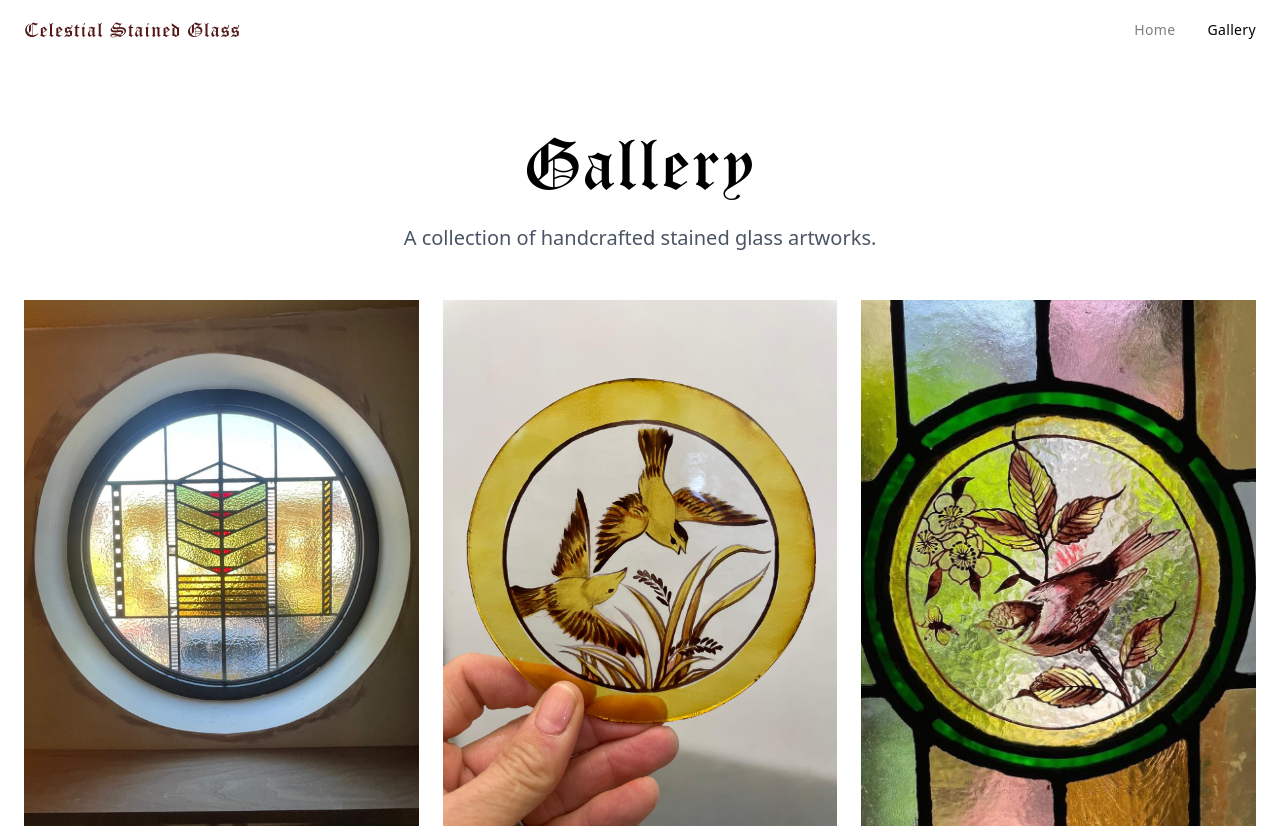
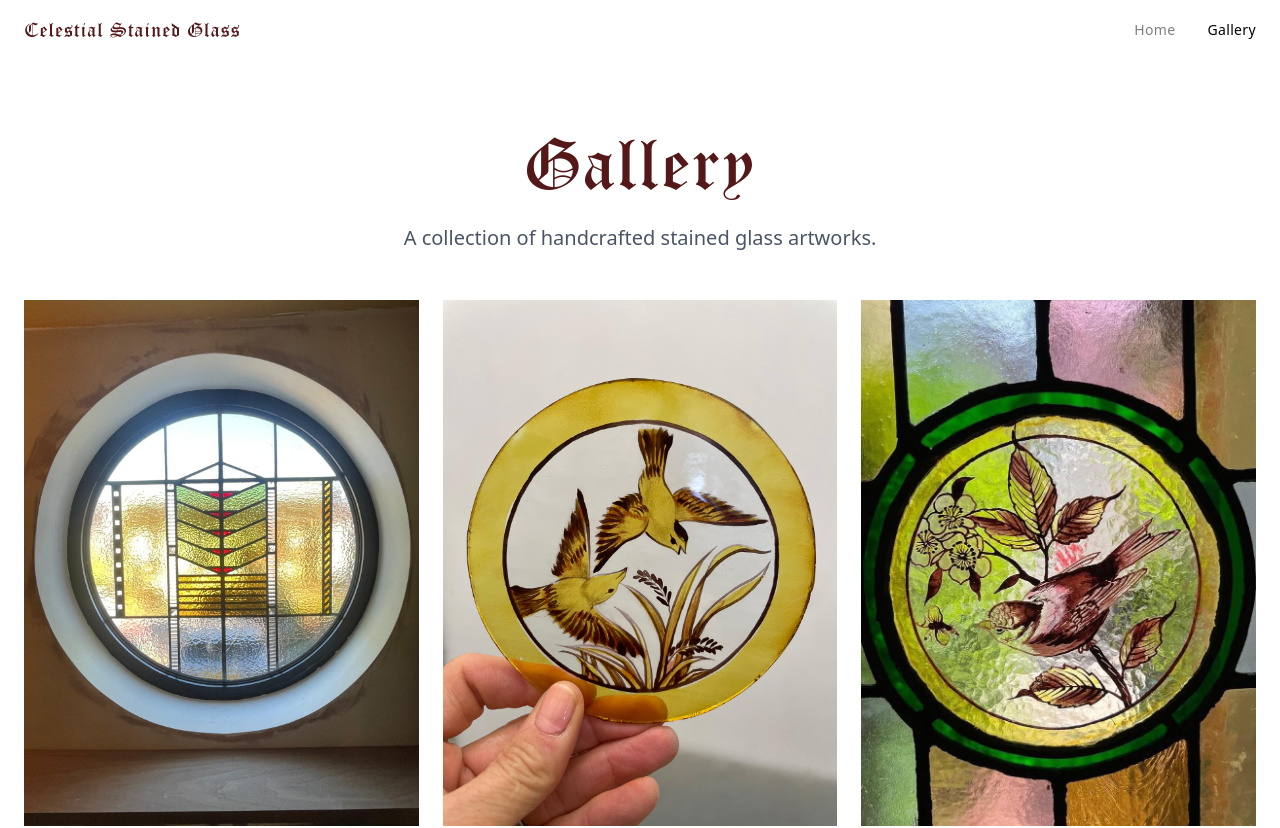
Before and after one commit to baranbbr/celestialstainedglass.co.uk, a React (Vite) app: page /gallery in a window 1280 px wide. Shown: the top 828 px of the page. Built offline with nearby package versions, Linux system fonts and the light colour scheme.

Commit message:
use red font colour on gallery

```diff
--- a/src/pages/Gallery.tsx
+++ b/src/pages/Gallery.tsx
@@ -19,7 +19,7 @@ export default function Gallery() {
             <div className="max-w-7xl mx-auto">
                 <div className="text-center mb-12">
                     <h1
-                        className="text-4xl md:text-7xl font-light tracking-wide mb-6 dark:text-[rgb(84,24,24)]"
+                        className="text-4xl md:text-7xl font-light tracking-wide mb-6 text-[rgb(84,24,24)]"
                         style={{
                             fontFamily:
                                 'Old English Text MT, Times New Roman, serif',
```
